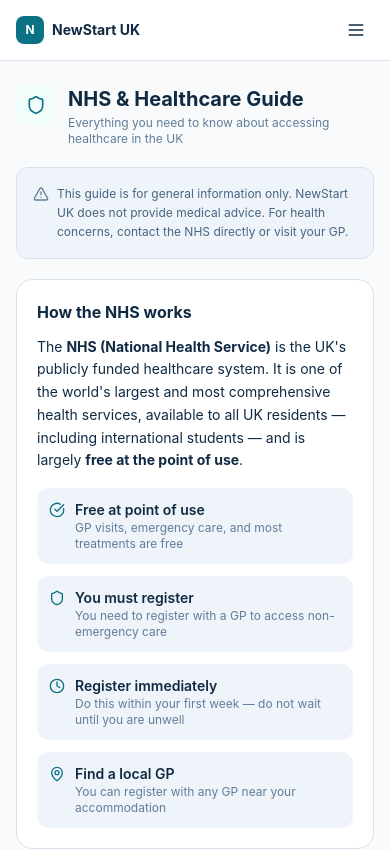
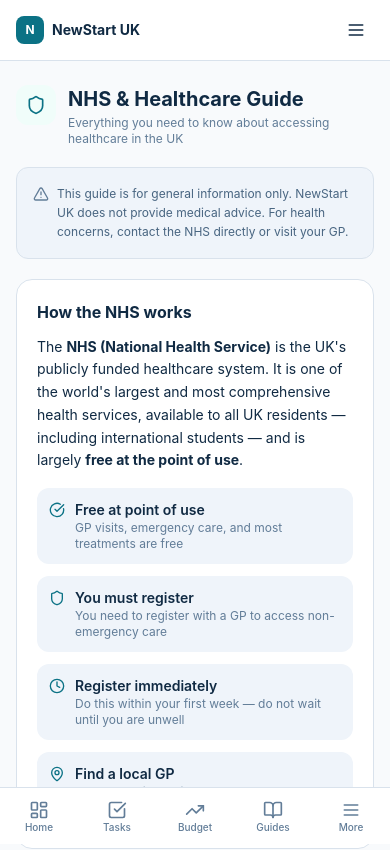
Before and after one commit to newstartuk/newstartuk, a Next.js app: page /nhs in a window 390 px wide. Shown: the top 850 px of the page. Built offline with nearby package versions, Linux system fonts and the light colour scheme.

Commit message:
QA#6: mobile bottom tab nav + QA#7: budget PDF print styles

```diff
--- a/app/budget/page.tsx
+++ b/app/budget/page.tsx
@@ -8,7 +8,7 @@
   PieChart, Pie, Cell, BarChart, Bar, XAxis, YAxis, Tooltip,
   ResponsiveContainer, Legend,
 } from "recharts";
-import { TrendingUp, Trash2, Plus, AlertTriangle } from "lucide-react";
+import { TrendingUp, Trash2, Plus, AlertTriangle, Printer } from "lucide-react";
 
 const STORAGE_KEY = "nsk_budget";
 
@@ -102,18 +102,34 @@
   return (
     <Navigation>
       <div className="max-w-5xl mx-auto space-y-5 animate-fade-in">
+        {/* Print-only header */}
+        <div className="hidden print:block mb-6">
+          <h1 className="text-2xl font-bold text-navy">NewStart UK — Budget Planner</h1>
+          <p className="text-sm text-muted">Generated on {new Date().toLocaleDateString("en-GB", { day: "numeric", month: "long", year: "numeric" })}</p>
+          <div className="mt-4 border-t border-border" />
+        </div>
+
         {/* Header */}
-        <div className="flex items-start justify-between gap-3">
+        <div className="flex items-start justify-between gap-3 no-print">
           <div>
             <h1 className="text-xl font-bold text-navy">Budget Planner</h1>
             <p className="text-sm text-muted mt-0.5">Plan your monthly income and expenses</p>
           </div>
-          <button
-            onClick={() => setShowForm(!showForm)}
-            className="btn-primary text-sm shrink-0"
-          >
-            <Plus className="w-4 h-4" /> Add item
-          </button>
+          <div className="flex items-center gap-2 shrink-0">
+            <button
+              onClick={() => window.print()}
+              className="btn-ghost text-sm hidden print:hidden"
+              aria-label="Save budget as PDF"
+            >
+              <Printer className="w-4 h-4" /> Save as PDF
+            </button>
+            <button
+              onClick={() => setShowForm(!showForm)}
+              className="btn-primary text-sm"
+            >
+              <Plus className="w-4 h-4" /> Add item
+            </button>
+          </div>
         </div>
 
         {/* Summary cards */}
--- a/app/globals.css
+++ b/app/globals.css
@@ -234,6 +234,43 @@
   outline-offset: 2px;
 }
 
+/* ─── Print / PDF Export ─────────────────────────────────────────────────────── */
+@media print {
+  nav,
+  .no-print,
+  header,
+  button:not(.print-show),
+  a:not(.print-show) {
+    display: none !important;
+  }
+
+  body {
+    background: white !important;
+    color: #102A43;
+    font-size: 12pt;
+  }
+
+  .card,
+  .bg-white {
+    background: white !important;
+    border: 1px solid #D9E2EC;
+    box-shadow: none !important;
+    break-inside: avoid;
+  }
+
+  .text-primary { color: #0B7285 !important; }
+  .text-navy    { color: #102A43 !important; }
+  .text-muted   { color: #627D98 !important; }
+
+  h1 { font-size: 22pt; margin-bottom: 8pt; }
+  h2 { font-size: 14pt; margin-bottom: 6pt; margin-top: 12pt; }
+
+  @page {
+    margin: 1.5cm 2cm;
+    size: A4;
+  }
+}
+
 /* ─── Utility ────────────────────────────────────────────────────────────────── */
 .text-muted { color: var(--color-muted); }
 .text-navy { color: var(--color-navy); }
--- /dev/null
+++ b/components/MobileNav.tsx
@@ -0,0 +1,72 @@
+"use client";
+
+import Link from "next/link";
+import { usePathname } from "next/navigation";
+import {
+  LayoutDashboard,
+  CheckSquare,
+  TrendingUp,
+  BookOpen,
+  Menu,
+} from "lucide-react";
+
+const TABS = [
+  { href: "/dashboard", label: "Home", icon: LayoutDashboard },
+  { href: "/checklist", label: "Tasks", icon: CheckSquare },
+  { href: "/budget", label: "Budget", icon: TrendingUp },
+  { href: "/guides", label: "Guides", icon: BookOpen },
+  { href: "/more", label: "More", icon: Menu },
+];
+
+interface MobileNavProps {
+  onMoreClick?: () => void;
+}
+
+export default function MobileNav({ onMoreClick }: MobileNavProps) {
+  const pathname = usePathname();
+
+  return (
+    <nav
+      className="fixed bottom-0 left-0 right-0 bg-white border-t border-border z-50 md:hidden"
+      aria-label="Mobile navigation"
+    >
+      <div className="flex items-stretch">
+        {TABS.map(({ href, label, icon: Icon }) => {
+          // "/more" is not a real route — it triggers the hamburger menu
+          if (href === "/more") {
+            return (
+              <button
+                key={href}
+                onClick={onMoreClick}
+                className="flex-1 flex flex-col items-center justify-center py-2 min-h-[56px] text-muted hover:text-navy transition-colors"
+                aria-label="Open menu"
+              >
+                <Icon className="w-5 h-5 mb-0.5" />
+                <span className="text-[10px] font-medium leading-none">{label}</span>
+              </button>
+            );
+          }
+
+          const active = pathname === href || pathname.startsWith(href + "/");
+          return (
+            <Link
+              key={href}
+              href={href}
+              className={`flex-1 flex flex-col items-center justify-center py-2 min-h-[56px] transition-colors ${
+                active
+                  ? "text-primary"
+                  : "text-muted hover:text-navy"
+              }`}
+              aria-current={active ? "page" : undefined}
+            >
+              <Icon className="w-5 h-5 mb-0.5" />
+              <span className="text-[10px] font-medium leading-none">{label}</span>
+            </Link>
+          );
+        })}
+      </div>
+      {/* Safe area padding for notched phones */}
+      <div className="h-[env(safe-area-inset-bottom)] bg-white" />
+    </nav>
+  );
+}
--- a/components/Navigation.tsx
+++ b/components/Navigation.tsx
@@ -19,6 +19,7 @@
   Building2,
   TrendingUp,
 } from "lucide-react";
+import MobileNav from "./MobileNav";
 
 const NAV_ITEMS = [
   { href: "/dashboard", label: "Dashboard", icon: LayoutDashboard },
@@ -278,9 +279,12 @@
         </header>
 
         {/* Main content — shifts when sidebar collapses */}
-        <main className={`flex-1 px-4 py-6 md:pl-8 md:pr-8 max-w-5xl w-full mx-auto ${mainMargin} transition-all duration-200`}>
+        <main className={`flex-1 px-4 py-6 pb-24 md:pl-8 md:pr-8 max-w-5xl w-full mx-auto ${mainMargin} transition-all duration-200`}>
           {children}
         </main>
+
+        {/* Mobile bottom tab bar */}
+        <MobileNav onMoreClick={() => setMobileOpen(true)} />
       </div>
     </div>
   );
```
